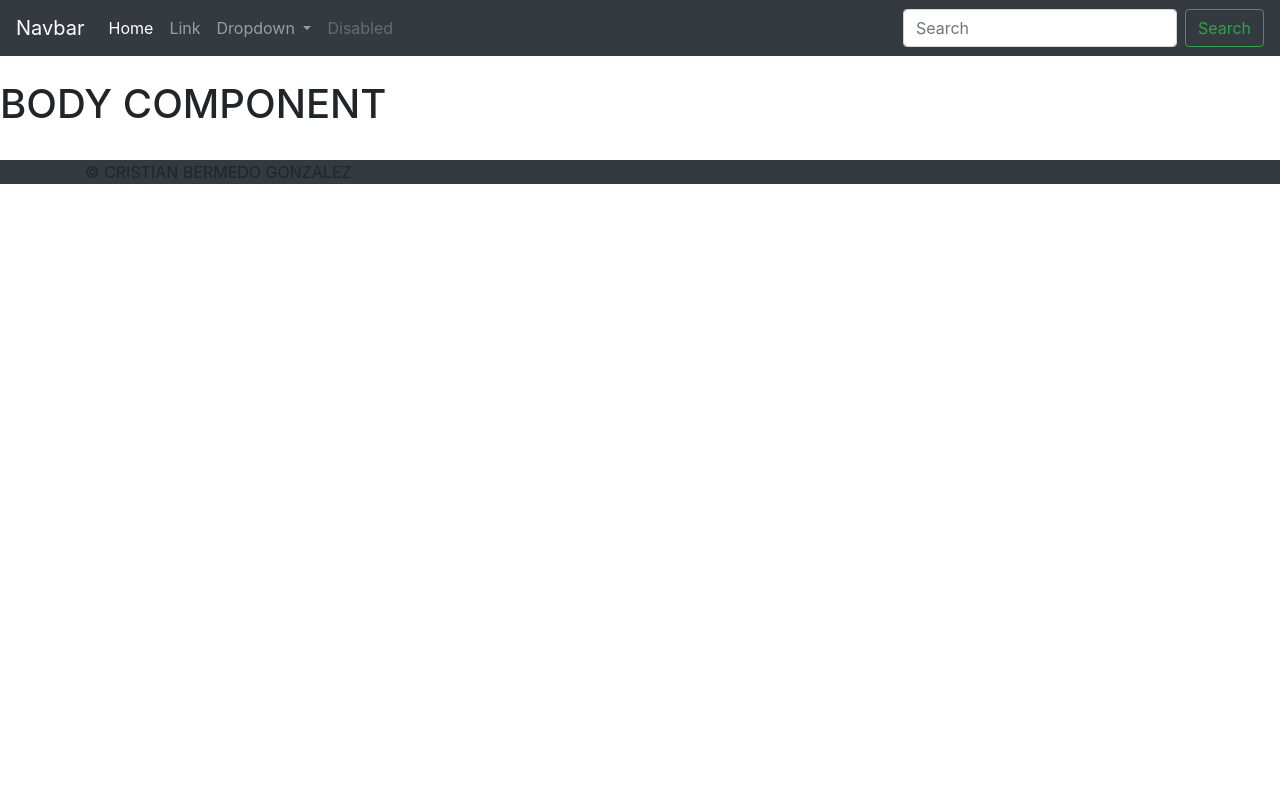
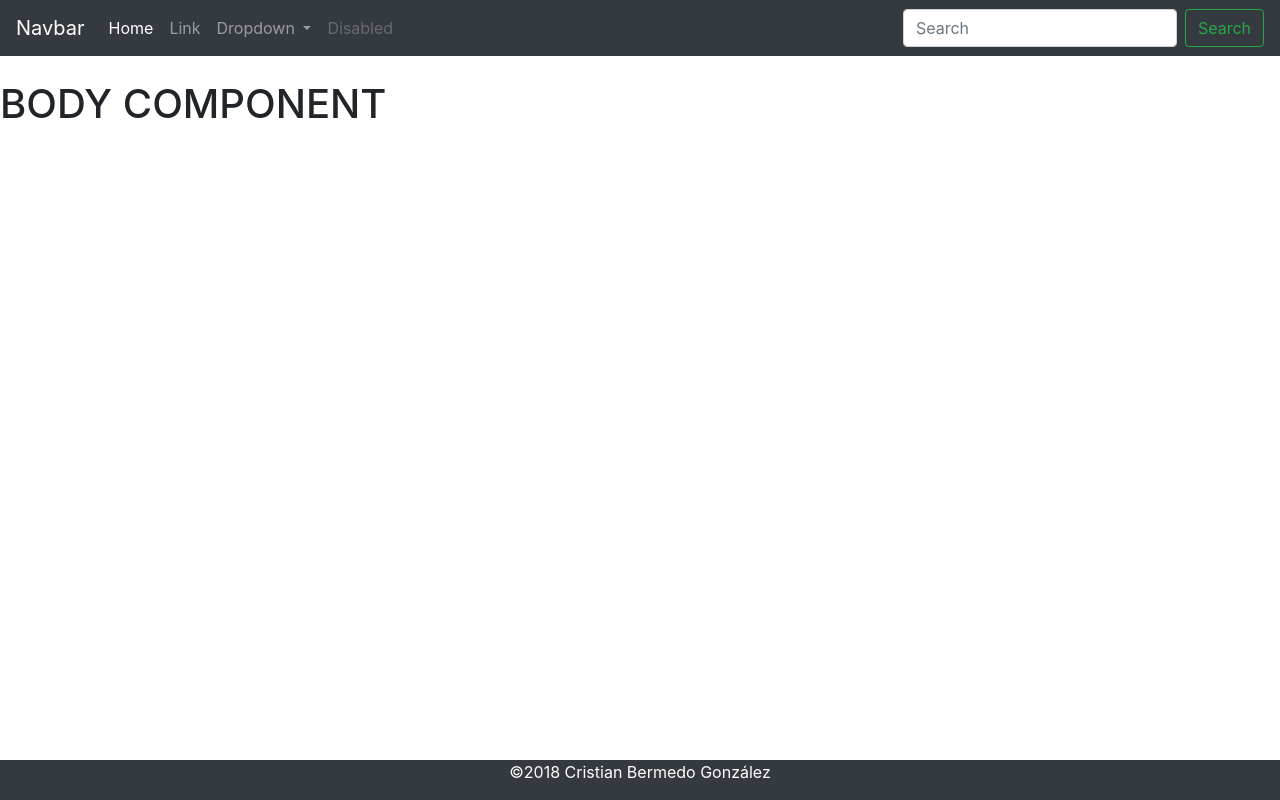
Before and after one commit to cbermedo/getting-started-angular, an Angular app: page / in a window 1280 px wide. Built offline with nearby package versions, Linux system fonts and the light colour scheme.

Commit message:
add general style to site and content to footer

```diff
--- a/src/app/components/footer/footer.component.html
+++ b/src/app/components/footer/footer.component.html
@@ -1,7 +1,7 @@
-<footer class="footer bg-dark">
+<footer class="footer bg-dark text-center">
     <div class="container">
         <p>
-            &copy; CRISTIAN BERMEDO GONZALEZ
+            &copy;{{ anio }} Cristian Bermedo González
         </p>
     </div>
 </footer>
--- a/src/app/components/footer/footer.component.ts
+++ b/src/app/components/footer/footer.component.ts
@@ -1,15 +1,15 @@
-import { Component, OnInit } from '@angular/core';
+import { Component } from '@angular/core';
 
 @Component({
   selector: 'app-footer',
   templateUrl: './footer.component.html',
   styleUrls: ['./footer.component.css']
 })
-export class FooterComponent implements OnInit {
+export class FooterComponent {
+  anio: number;
 
-  constructor() { }
-
-  ngOnInit() {
+  constructor() {
+    this.anio = new Date().getFullYear();
   }
 
 }
--- a/src/styles.css
+++ b/src/styles.css
@@ -1 +1,8 @@
 /* You can add global styles to this file, and also import other style files */
+
+footer {
+    position: fixed;
+    bottom: 0px;
+    width: 100%;
+    color: white;
+}
```
